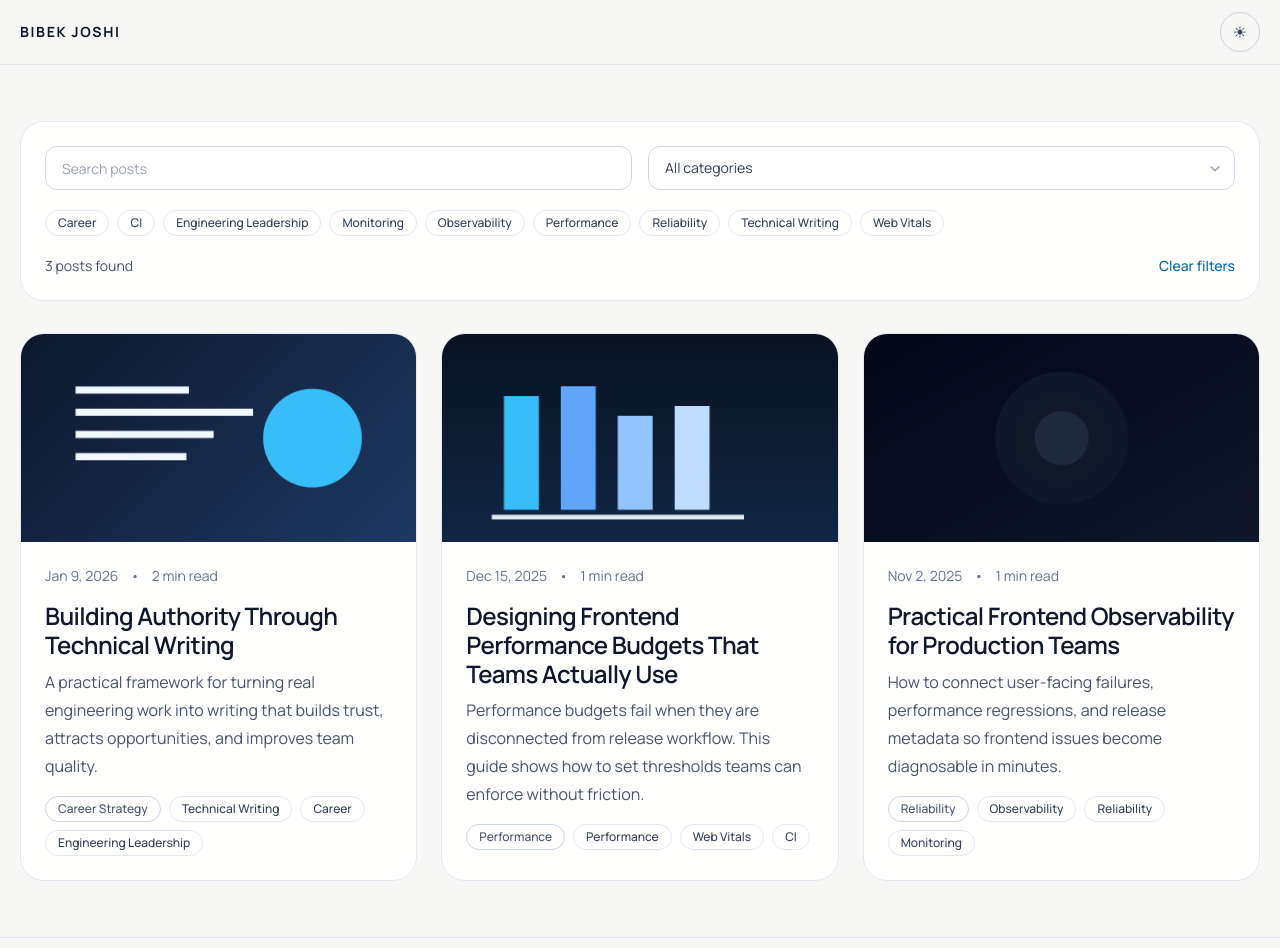
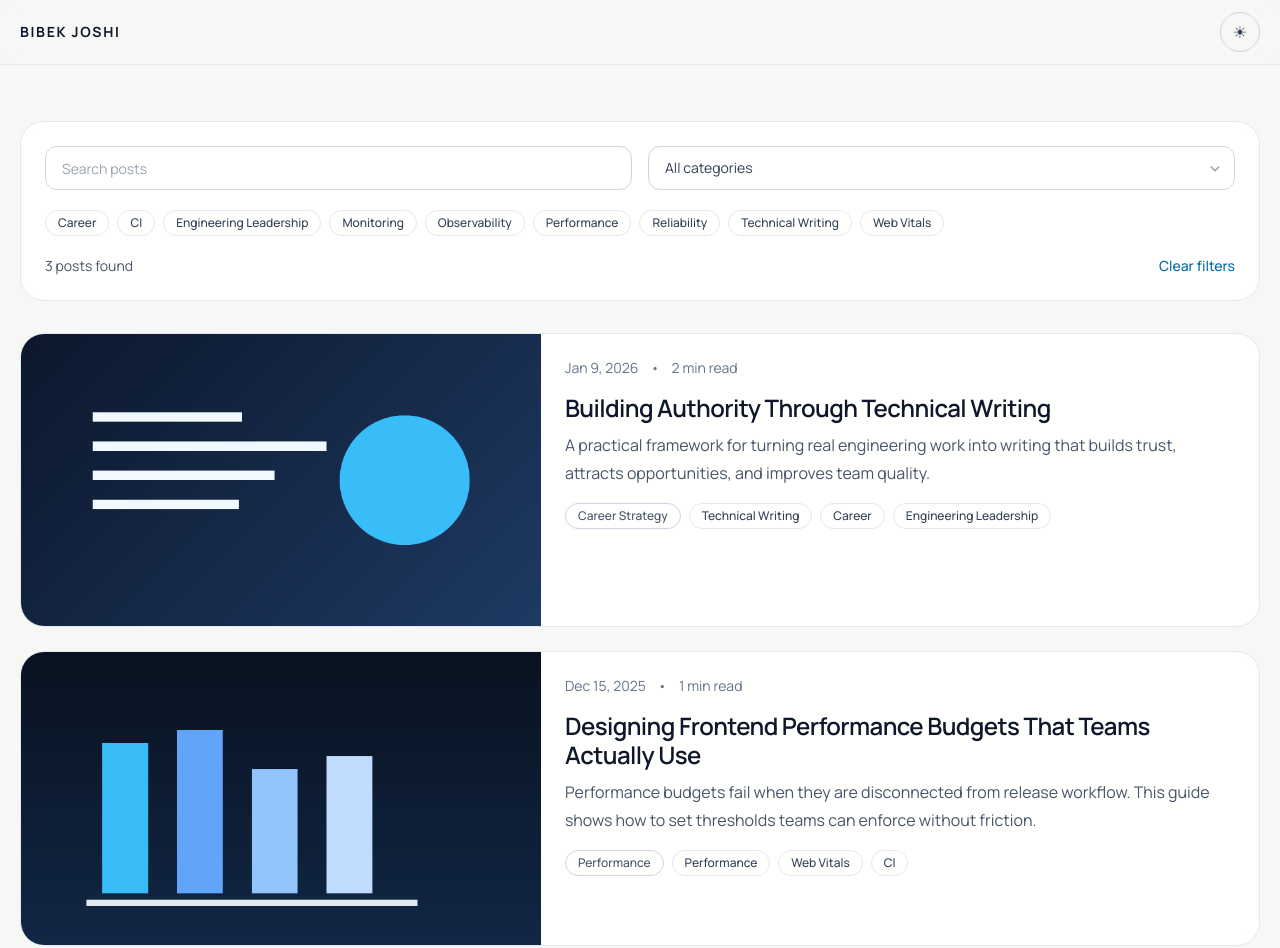
Before and after one commit to bibekjoshi01/my-portfolio, an Astro site: page /blog in a window 1280 px wide. Shown: the top 948 px of the page. Built offline with nearby package versions, Linux system fonts and the light colour scheme; Astro itself is replaced by a stand-in of ours.

Commit message:
searching filtering fixed

```diff
--- a/src/components/PostCard.astro
+++ b/src/components/PostCard.astro
@@ -41,16 +41,20 @@ const categoryHref = `/blog?category=${encodeURIComponent(category)}`;
   data-description={description.toLowerCase()}
   data-category={category.toLowerCase()}
   data-tags={tags.map((tag) => tag.toLowerCase()).join(',')}
-  class="group reading-surface overflow-hidden"
+  class="group reading-surface grid overflow-hidden sm:grid-cols-[42%,1fr]"
 >
-  <a href={`/blog/${slug}/`} class="block overflow-hidden" aria-label={`Read ${title}`}>
+  <a
+    href={`/blog/${slug}/`}
+    class="block h-full overflow-hidden"
+    aria-label={`Read ${title}`}
+  >
     {featuredImage ? (
       <Image
         src={featuredImage}
         alt={title}
-        class="h-52 w-full object-cover transition duration-500 group-hover:scale-[1.02]"
-        widths={[600, 900, 1200]}
-        sizes="(max-width: 768px) 100vw, 760px"
+        class="h-52 w-full object-cover transition duration-300 sm:h-full sm:min-h-[220px]"
+        widths={[480, 720, 960]}
+        sizes="(max-width: 640px) 100vw, (max-width: 1280px) 40vw, 420px"
         loading="lazy"
         format="webp"
       />
@@ -58,7 +62,7 @@ const categoryHref = `/blog?category=${encodeURIComponent(category)}`;
       <img
         src="/og-default.svg"
         alt={title}
-        class="h-52 w-full object-cover transition duration-500 group-hover:scale-[1.02]"
+        class="h-52 w-full object-cover transition duration-300 sm:h-full sm:min-h-[220px]"
         loading="lazy"
       />
     )}
--- a/src/pages/blog/index.astro
+++ b/src/pages/blog/index.astro
@@ -54,7 +54,7 @@ const blogJsonLd = [
   ]}
   jsonLd={blogJsonLd}
 >
-  <section class="space-y-8">
+  <section class="space-y-8" data-blog-page>
     <section class="reading-surface space-y-5 p-5 sm:p-6">
       <div class="grid gap-4 md:grid-cols-2">
         <input
@@ -105,7 +105,7 @@ const blogJsonLd = [
       </div>
     </section>
 
-    <div class="grid gap-6 md:grid-cols-2 xl:grid-cols-3" data-blog-post-list>
+    <div class="grid gap-6" data-blog-post-list>
       {
         posts.map((post) => (
           <PostCard
@@ -140,38 +140,43 @@ const blogJsonLd = [
   <script is:inline>
     const initializeBlogFilters = () => {
       const PER_PAGE = 10;
-      const postList = document.querySelector("[data-blog-post-list]");
-      const searchInput = document.querySelector("[data-blog-search]");
-      const categorySelect = document.querySelector(
-        '[data-category-select="blog"]',
-      );
+      const roots = Array.from(document.querySelectorAll("[data-blog-page]"));
+      const root = roots[roots.length - 1];
+
+      if (!(root instanceof HTMLElement)) {
+        return;
+      }
+
+      if (root.dataset.bound === "true") {
+        return;
+      }
+
+      root.dataset.bound = "true";
+
+      const postList = root.querySelector("[data-blog-post-list]");
+      const searchInput = root.querySelector("[data-blog-search]");
+      const categorySelect = root.querySelector('[data-category-select="blog"]');
       const tagButtons = Array.from(
-        document.querySelectorAll("[data-blog-tag-button]"),
+        root.querySelectorAll("[data-blog-tag-button]"),
       );
       const cards =
         postList instanceof HTMLElement
           ? Array.from(postList.querySelectorAll("[data-post-card]"))
           : [];
-      const resultsText = document.querySelector("[data-blog-results]");
-      const emptyState = document.querySelector("[data-blog-empty]");
-      const pagination = document.querySelector("[data-blog-pagination]");
-      const clearButton = document.querySelector("[data-clear-filters]");
+      const resultsText = root.querySelector("[data-blog-results]");
+      const emptyState = root.querySelector("[data-blog-empty]");
+      const pagination = root.querySelector("[data-blog-pagination]");
+      const clearButton = root.querySelector("[data-clear-filters]");
 
       if (
         !cards.length ||
-        !searchInput ||
-        !categorySelect ||
-        !pagination ||
+        !(searchInput instanceof HTMLInputElement) ||
+        !(categorySelect instanceof HTMLSelectElement) ||
+        !(pagination instanceof HTMLElement) ||
         !(postList instanceof HTMLElement)
       ) {
         return;
       }
-
-      if (postList.dataset.bound === "true") {
-        return;
-      }
-
-      postList.dataset.bound = "true";
 
       const params = new URLSearchParams(window.location.search);
       let activeCategory = (params.get("category") ?? "").toLowerCase();
--- a/src/pages/index.astro
+++ b/src/pages/index.astro
@@ -133,7 +133,7 @@ const getIconPath = (label: string) =>
             </a>
           </div>
 
-          <div class="grid gap-5 md:grid-cols-2 xl:grid-cols-3">
+          <div class="grid gap-5">
             {featuredPosts.map((post) => (
               <PostCard
                 slug={post.slug}
```
